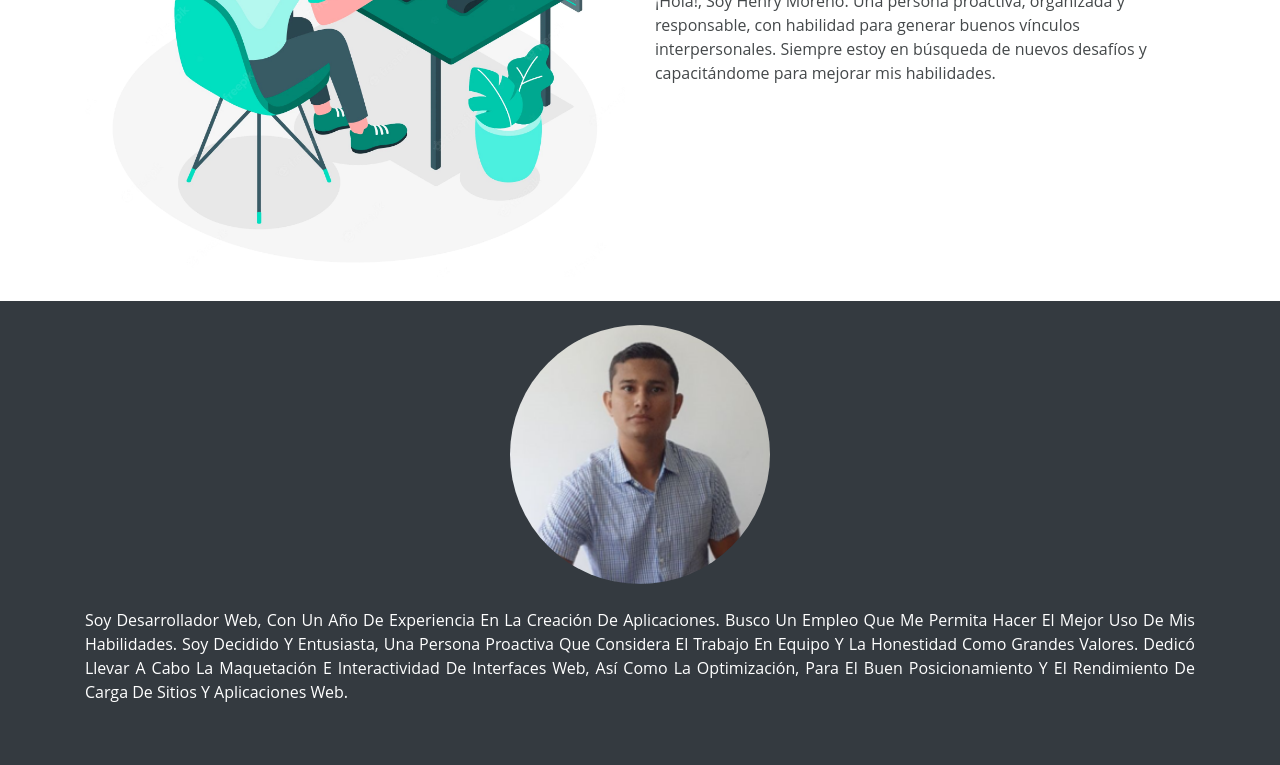
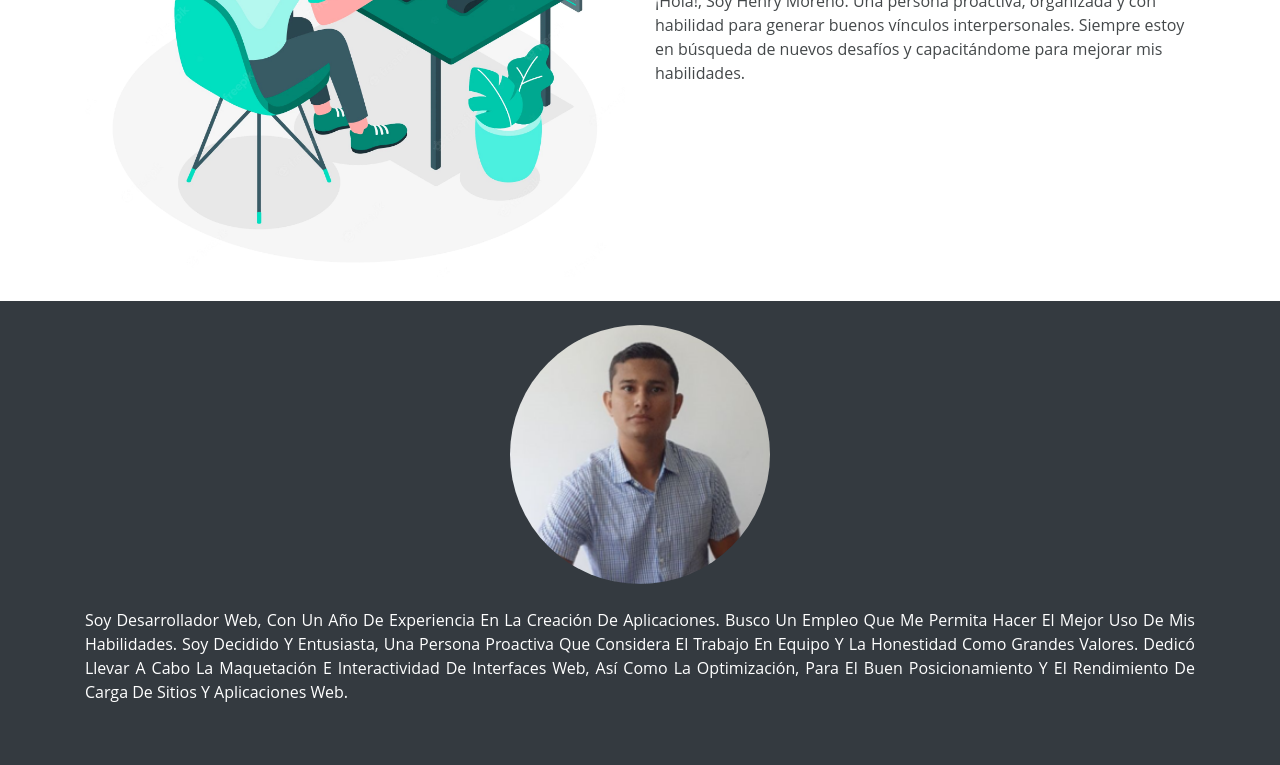
Before and after one commit to 21006263/ws-henry, a plain HTML site: page index.html in a window 1280 px wide. Shown: the part 335-1100 px from the top of the page. Drawn offline with nearby package versions, Linux system fonts and the light colour scheme; a web font is replaced by a local one.

Commit message:
Cambios en el html

```diff
--- a/index.html
+++ b/index.html
@@ -66,7 +66,8 @@
       </div>
       <div class="col-12 col-md-6 text-center text-md-left align-self-md-center ">
         <h1 class="display-4 font-weight-bold text-primary animate__animated animate__heartBeat">¿Quien soy?</h1>
-        <p>¡Hola!, Soy Henry Moreno. Una persona proactiva, organizada y responsable, con habilidad para generar buenos vínculos interpersonales. Siempre estoy en búsqueda de nuevos desafíos y capacitándome para mejorar mis habilidades.</p>
+        <p>¡Hola!, Soy Henry Moreno. Una persona proactiva, organizada y con habilidad para generar buenos vínculos interpersonales.
+          Siempre estoy en búsqueda de nuevos desafíos y capacitándome para mejorar mis habilidades.</p>
       </div>
     </div>
   </div>
```
